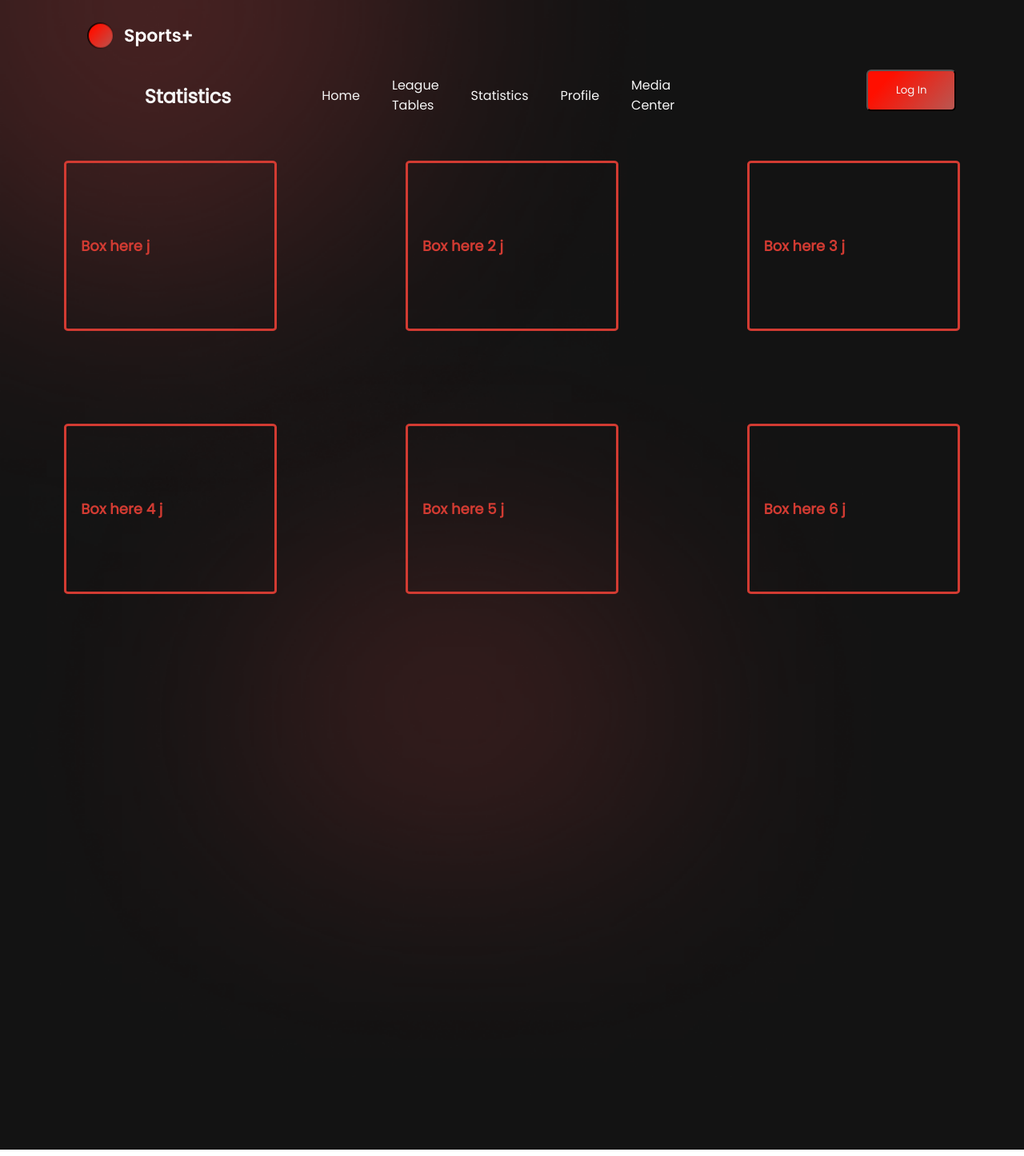
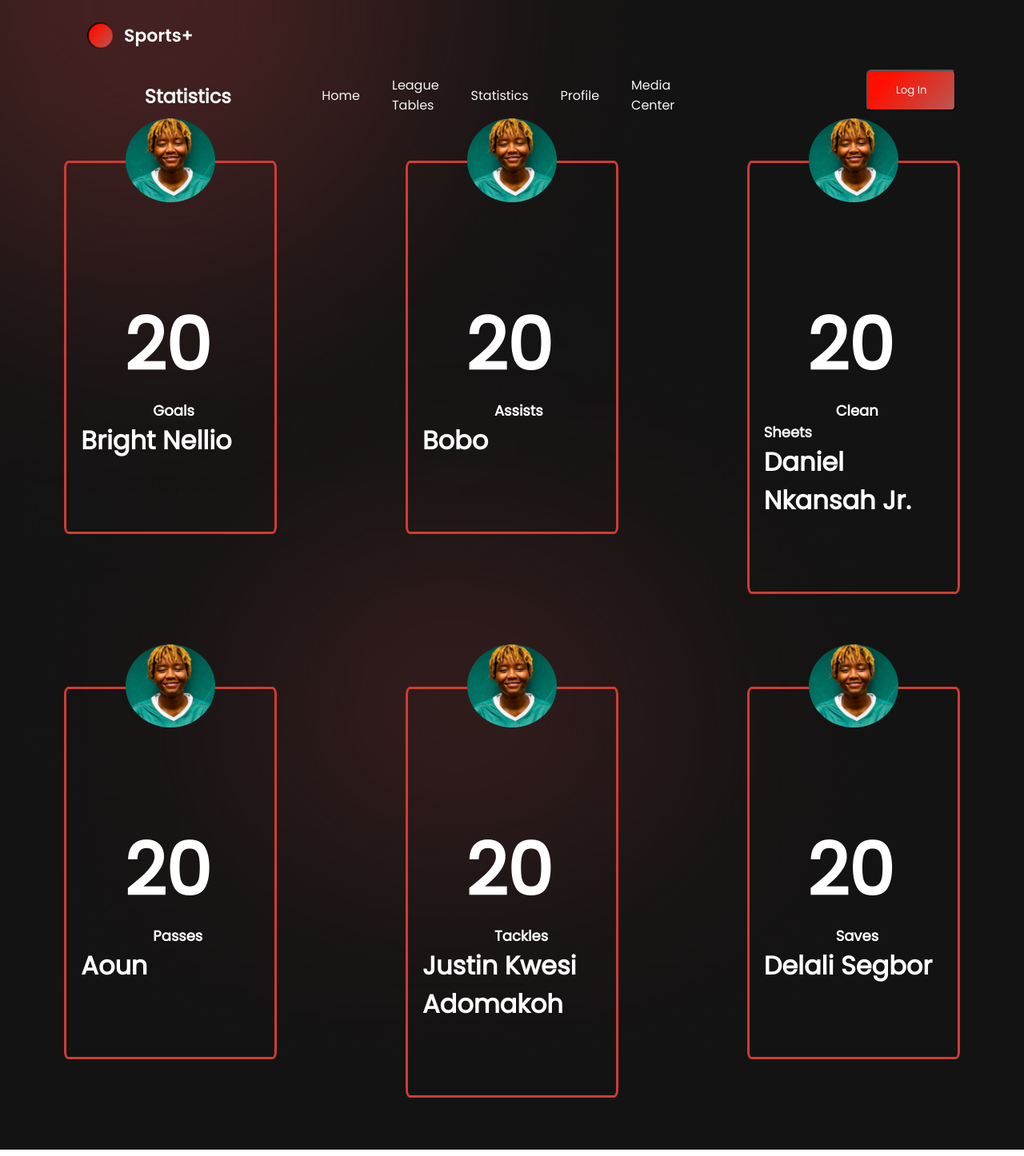
Before and after one commit to cyrilk7/AFA-Project, a PHP site: page /Statistics.html in a window 1280 px wide. Shown: the whole page at 80% size. Run offline with PHP 8.4, Linux system fonts and the light colour scheme.

Commit message:
Added Statistics

```diff
--- a/Statistics.html
+++ b/Statistics.html
@@ -34,39 +34,99 @@
     <header><h2 id= "Page-Title">Statistics </h2></header>
     <div class = "All-Stats">
         <div class = "Stat">
-            <p class = "StatBox">Box here
+            <p class = "StatBox">
+                <img  src = "StatsPic2.png" class = Stats-Pic>
 
-                j
+                <span class = Stat-Info>
+                    <span class = Stat-Title>20</span>
+                    <br>
+                    <span class = Stat-Name>Goals</span>
+                    <br>
+                   <span class = Stat-Holder>Bright Nellio</span>
+                </span>
+
+
             </p>
         </div>
         <div class = "Stat">
-            <p class = "StatBox">Box here 2
+            <p class = "StatBox">
+                <img  src = "StatsPic2.png" class = Stats-Pic>
 
-                j
+                <span class = Stat-Info>
+                    <span class = Stat-Title>20</span>
+                    <br>
+                    <span class = Stat-Name>Assists</span>
+                    <br>
+                   <span class = Stat-Holder>Bobo</span>
+                </span>
+
+
+
             </p>
         </div>
         <div class = "Stat">
-            <p class = "StatBox">Box here 3
+            <p class = "StatBox">
+                <img  src = "StatsPic2.png" class = Stats-Pic>
 
-                j
+                <span class = Stat-Info>
+                    <span class = Stat-Title>20</span>
+                    <br>
+                    <span class = Stat-Name>Clean Sheets</span>
+                    <br>
+                   <span class = Stat-Holder>Daniel Nkansah Jr.</span>
+                </span>
+
+
+
             </p>
         </div>
         <div class = "Stat">
-            <p class = "StatBox">Box here 4
+            <p class = "StatBox">
+                <img  src = "StatsPic2.png" class = Stats-Pic>
 
-                j
+                <span class = Stat-Info>
+                    <span class = Stat-Title>20</span>
+                    <br>
+                    <span class = Stat-Name>Passes</span>
+                    <br>
+                   <span class = Stat-Holder>Aoun</span>
+                </span>
+
+
+
+
             </p>
         </div>
         <div class = "Stat">
-            <p class = "StatBox">Box here 5
+            <p class = "StatBox">
+                <img  src = "StatsPic2.png" class = Stats-Pic>
+                <span class = Stat-Info>
+                    <span class = Stat-Title>20</span>
+                    <br>
+                    <span class = Stat-Name>Tackles</span>
+                    <br>
+                   <span class = Stat-Holder>Justin Kwesi Adomakoh</span>
+                </span>
 
-                j
+
+
             </p>
         </div>
         <div class = "Stat">
-            <p class = "StatBox">Box here 6
+            <p class = "StatBox">
+                <img  src = "StatsPic2.png" class = Stats-Pic>
 
-                j
+                <span class = Stat-Info>
+                    <span class = Stat-Title>20</span>
+                    <br>
+                    <span class = Stat-Name>Saves</span>
+                    <br>
+                   <span class = Stat-Holder>Delali Segbor</span>
+
+                </span>
+
+
+
             </p>
         </div>
     </div>
--- a/StatisticsStyle.css
+++ b/StatisticsStyle.css
@@ -21,7 +21,6 @@ html, body{
 
 /* Style for stat boxes */
 p.StatBox{
-
     border-style: solid;
     border-radius: 2%;
     padding: 5em 1em 5em;
@@ -46,6 +45,39 @@ p.StatBox{
   #Page-Title{
     color: whitesmoke;
     padding: 0em 0em 0em 7.2em;
+  }
+
+  /*Style for round images*/
+  .Stats-Pic{
+    display: flex;
+    border-radius: 70%;
+    max-width: 50%;
+    max-width: 50%;
+    margin: -65% 0% 50% 25%;;
+
+
+  }
+
+  .Stat-Info{
+    color: white;
+    margin: auto;
+
+  }
+
+  .Stat-Title{
+    font-size: 5em;
+    margin: 0em 0.6em 0em 0.6em;
+  }
+
+  .Stat-Name{
+    margin: 0em 5em 0em 5em;
+  }
+
+  .Stat-Holder{
+
+    font-size: 2rem;
+    text-align: center;
+
   }
 
 body{
```
Also changed, not shown: StatsPic1.png (added), StatsPic2.png (added).
